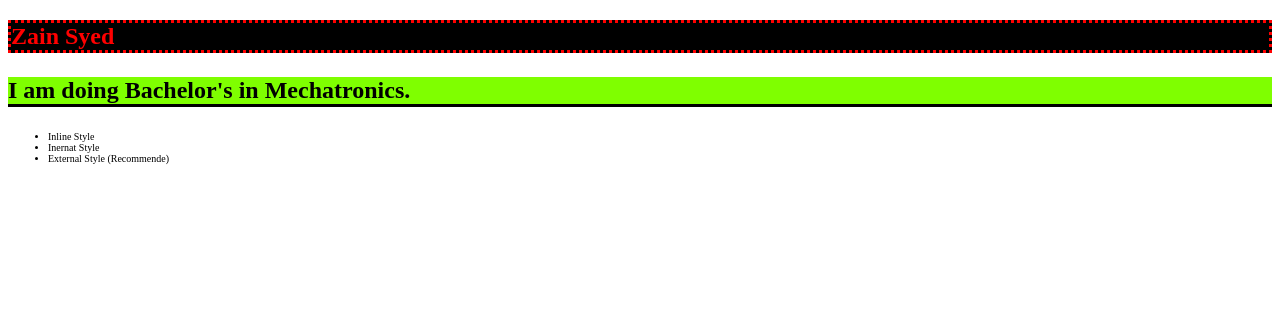
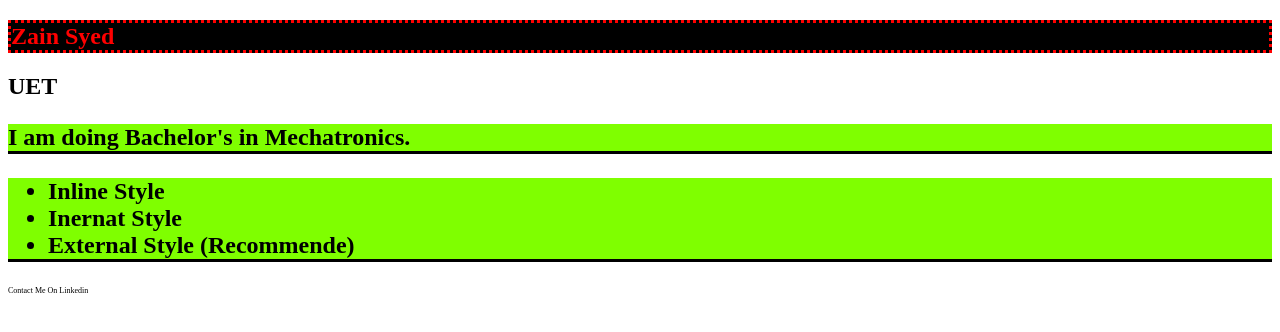
Before and after one commit to Zainsyed88/CSS-Seesion, a plain HTML site: page index.html in a window 1280 px wide. Drawn offline with Linux system fonts and the light colour scheme.

Commit message:
classes and id

```diff
--- a/index.html
+++ b/index.html
@@ -2,17 +2,19 @@
 <html lang="en">
   <head>
     <title>CSS Session</title>
-    <link rel="stylesheet" href="./style.css">
+    <link rel="stylesheet" href="./style.css" />
   </head>
   <body>
     <div>
-      <h2>Zain Syed</h2>
-      <p>I am doing Bachelor's in Mechatronics.</p>
+      <h2 id="name">Zain Syed</h2>
+      <h2>UET</h2>
+      <p class="education">I am doing Bachelor's in Mechatronics.</p>
     </div>
-    <ul>
-        <li>Inline Style</li>
-        <li>Inernat Style</li>
-        <li>External Style (Recommende)</li>
+    <ul class="education">
+      <li>Inline Style</li>
+      <li>Inernat Style</li>
+      <li>External Style (Recommende)</li>
     </ul>
+    <p class="contact">Contact Me On Linkedin</p>
   </body>
 </html>
--- a/style.css
+++ b/style.css
@@ -1,9 +1,9 @@
-h2 {
+#name {
     color: red;
     border: dotted;
     background-color: black;
   }
-  p {
+  .education {
     font-size: 24px;
     border-bottom: solid;
     font-weight: 900;
@@ -12,3 +12,7 @@ h2 {
   ul{
       font-size: 10px;
   }
+  .contact {
+      font-size: 8px;
+
+  }
```
